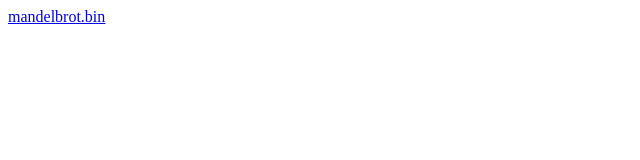
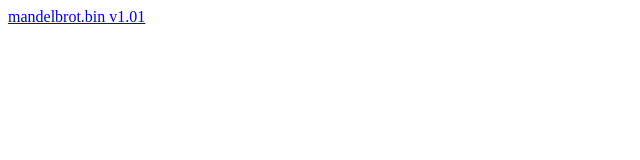
Before and after one commit to movievertigo/movievertigo.github.io, a plain HTML site: page downloads/agonlight/mandelbrot/index.html in a window 1280 px wide. Shown: the full height of the page, 0-640 px from the left. Drawn offline with Linux system fonts and the light colour scheme.

Commit message:
Updated Mandelbrot to v1.01

```diff
--- a/downloads/agonlight/mandelbrot/index.html
+++ b/downloads/agonlight/mandelbrot/index.html
@@ -1 +1 @@
-<div><a href="mandelbrot.bin">mandelbrot.bin</a></div>
+<div><a href="mandelbrot.bin">mandelbrot.bin v1.01</a></div>
```
Also changed, not shown: 1 other file.
